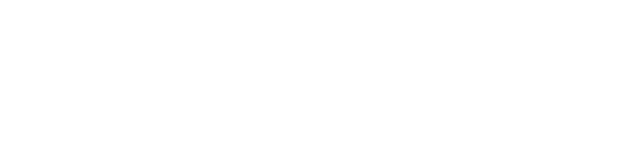
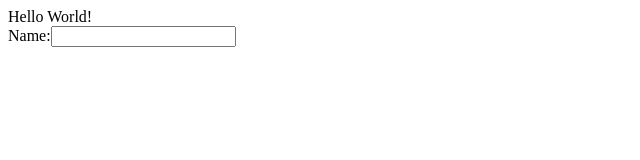
Before and after one commit to artysta/FormCreator, a website built with webpack: page src/index.html in a window 1280 px wide. Shown: the whole page, without its empty margins (0-640 px from the left). Built offline with nearby package versions, Linux system fonts and the light colour scheme.

Commit message:
Add sample code so the app can be run

```diff
--- a/src/index.ts
+++ b/src/index.ts
@@ -0,0 +1,8 @@
+import { InputField } from "./InputField";
+
+let hello: string = "Hello World!</br>";
+document.body.innerHTML = hello;
+
+let field: InputField = new InputField("input", "Name:");
+document.body.appendChild(field.lblElement.render());
+document.body.appendChild(field.render());
```
Also changed, not shown: src/index.html (line endings or trailing spaces).
